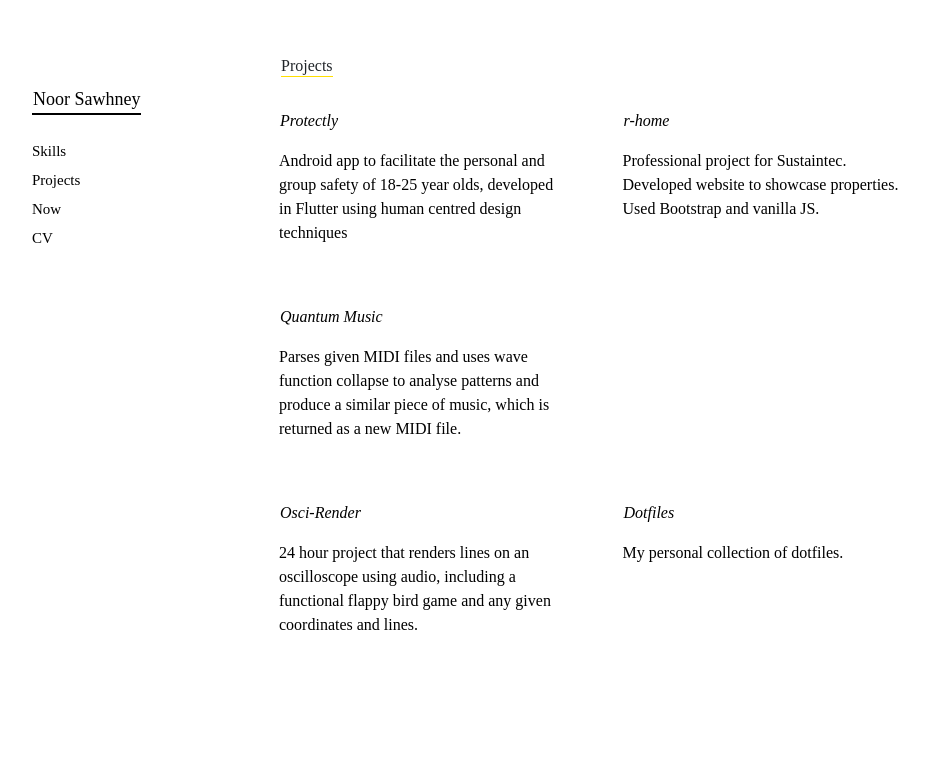
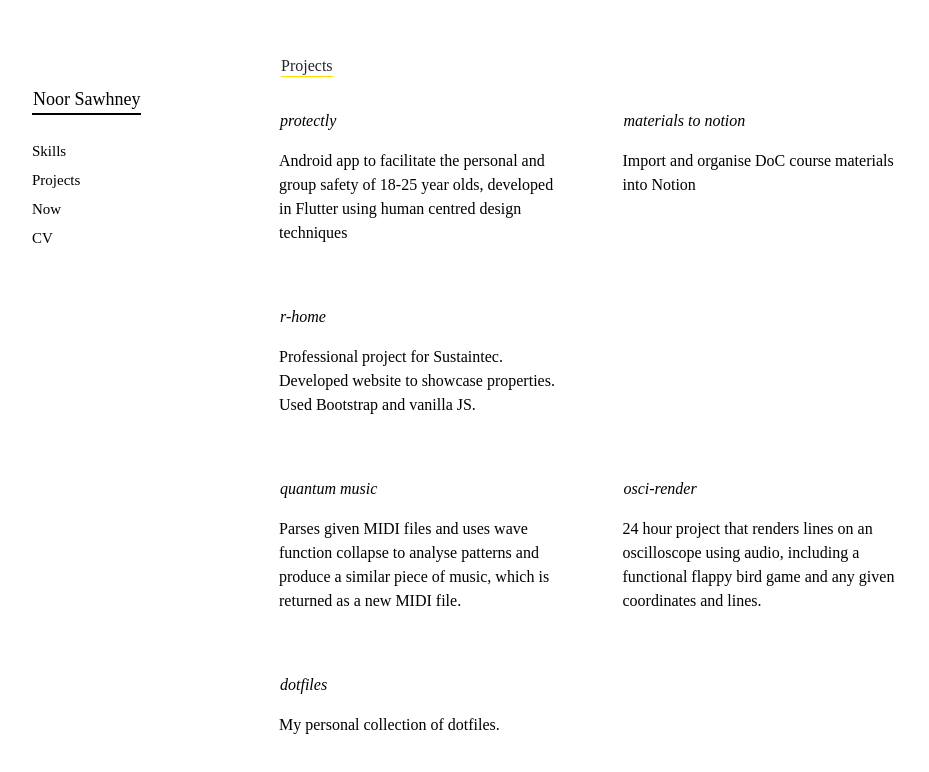
Before and after one commit to noor-gate/noor.fyi, a React (Create React App) app: page /projects in a window 1280 px wide. Shown: the part 106-878 px from the top of the page, without its empty margins (169-1098 px from the left). Before the commit the page ends 800 px from the top, so only its background shows below. Built offline with nearby package versions, Linux system fonts and the light colour scheme; a web font is replaced by a local one.

Commit message:
update projects and fix link error

```diff
--- a/src/components/Project.js
+++ b/src/components/Project.js
@@ -14,10 +14,21 @@ function Project() {
           <Row>
           <Col lg={6}>
               <div className={style.proj}>
-                <a href="">
+                <a href="https://gitlab.doc.ic.ac.uk/jhb119/drp28">
                 <div className={style.module}>
-                      <p>Protectly</p>
+                      <p>protectly</p>
                       <p>Android app to facilitate the personal and group safety of 18-25 year olds, developed in Flutter using human centred design techniques</p>
+                </div>
+                </a>
+              </div>
+            </Col>
+
+          <Col lg={6}>
+              <div className={style.proj}>
+                <a href="https://github.com/noor-gate/materials-to-notion">
+                <div className={style.module}>
+                      <p>materials to notion</p>
+                      <p>Import and organise DoC course materials into Notion</p>
                 </div>
                 </a>
               </div>
@@ -34,24 +45,25 @@ function Project() {
               </div>
             </Col>
 
-            <Col lg={6}>
+
+
+          </Row>
+          <Row>
+          <Col lg={6}>
               <div className={style.proj}>
                 <a href="https://github.com/noor-gate/quantum-music">
                 <div className={style.module}>
-                      <p>Quantum Music</p>
+                      <p>quantum music</p>
                       <p>Parses given MIDI files and uses wave function collapse to analyse patterns and produce a similar piece of music, which is returned as a new MIDI file.</p>
                 </div>
                 </a>
               </div>
             </Col>
-
-          </Row>
-          <Row>
           <Col lg={6}>
               <div className={style.proj}>
                 <a href="https://github.com/jameshball/osci-render">
                 <div className={style.module}>
-                    <p>Osci-Render</p>
+                    <p>osci-render</p>
                     <p>24 hour project that renders lines on an oscilloscope using audio, including a functional flappy bird game and any given coordinates and lines.</p>
                 </div>
                 </a>
@@ -61,7 +73,7 @@ function Project() {
             <div className={style.proj}>
               <a href="https://github.com/noor-gate/dotfiles">
                 <div className={style.module}>
-                        <p>Dotfiles </p>
+                        <p>dotfiles </p>
                       <p>My personal collection of dotfiles.</p>
                   </div>
                 </a>
```
